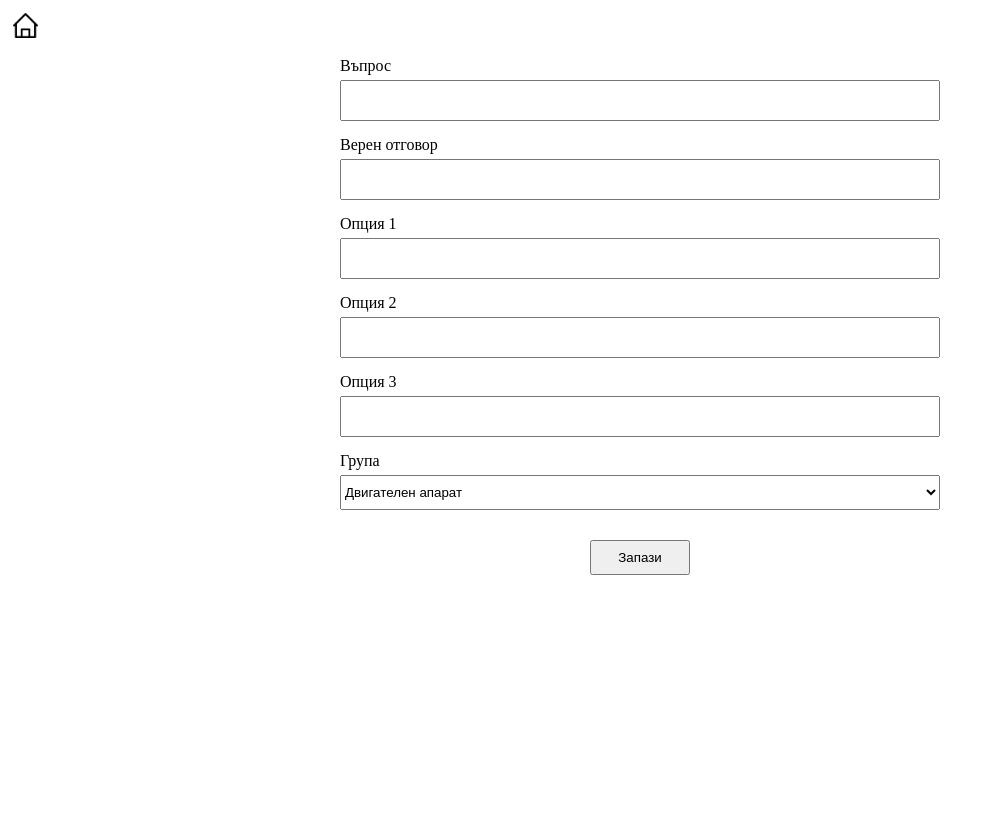
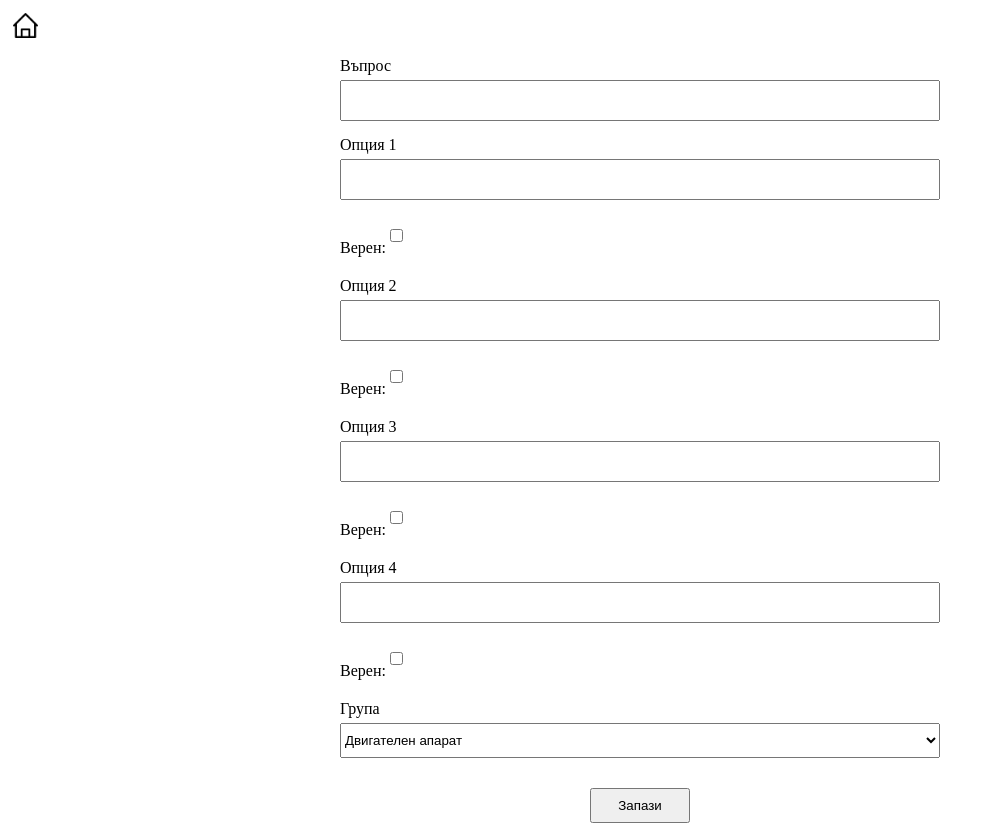
Before and after one commit to axiomatic-aardvark/questions-ts, a React (Create React App) app: page /add-question-anatomy in a window 1280 px wide. Shown: the whole page, without its empty margins (0-990 px from the left). Before the commit the page ends 800 px from the top, so only its background shows below. Built offline with nearby package versions, Linux system fonts and the light colour scheme.

Commit message:
Start adding option for isTrue

```diff
--- a/src/components/AddQuestionAnatomy.tsx
+++ b/src/components/AddQuestionAnatomy.tsx
@@ -12,6 +12,30 @@ const axios = require("axios");
 const AddQuestionAnatomy = () => {
     const { control, handleSubmit, reset, setFocus } = useForm();
     const [kind, setKind] = useState("Fiziologiq");
+    const [correctAnswers, setCorrectAnswers] = useState("");
+
+    const [isOptionOneTrue, setIsOptionOneTrue] = useState(false);
+    const [isOptionTwoTrue, setIsOptionTwoTrue] = useState(false);
+    const [isOptionThreeTrue, setIsOptionThreeTrue] = useState(false);
+    const [isOptionFourTrue, setIsOptionFourTrue] = useState(false);
+
+    function toggleTrue(optionNum: number) {
+        switch(optionNum) {
+            case 1:
+                setIsOptionOneTrue(!isOptionOneTrue);
+                break;
+            case 2:
+                setIsOptionTwoTrue(!isOptionTwoTrue);
+                break;
+            case 3:
+                setIsOptionThreeTrue(!isOptionThreeTrue);
+                break;
+            case 4:
+                setIsOptionFourTrue(!isOptionFourTrue);
+                break;
+        }
+    }
+
 
     const changeKind = (e: any) => {
         setKind(e.target.value);
@@ -21,17 +45,17 @@ const AddQuestionAnatomy = () => {
         console.log(JSON.stringify(data));
 
         let label = data["label"];
-        let correctAnswer = data["correctAnswer"];
         let optionOne = data["optionOne"];
         let optionTwo = data["optionTwo"];
         let optionThree = data["optionThree"];
+        let optionFour = data["optionFour"];
 
         if (
             label === undefined ||
             optionOne === undefined ||
             optionTwo === undefined ||
             optionThree === undefined ||
-            correctAnswer === undefined
+            optionFour === undefined
         ) {
             toast.error("Моля попълнете всички полета", {
                 position: "top-right",
@@ -51,12 +75,12 @@ const AddQuestionAnatomy = () => {
                 "https://mysterious-garden-19556.herokuapp.com/https://www.questions-server.xyz/questions",
                 {
                     label,
-                    option_one: correctAnswer,
-                    option_two: optionOne,
-                    option_three: optionTwo,
-                    option_four: optionThree,
-                    correct_answer: correctAnswer,
                     kind: kind,
+                    option_one: optionOne,
+                    option_two: optionTwo,
+                    option_three: optionThree,
+                    option_four: optionFour,
+                    correct_answers: correctAnswers,
                 }
             )
             .then(function (response: any) {
@@ -90,6 +114,7 @@ const AddQuestionAnatomy = () => {
             });
     };
 
+    // @ts-ignore
     return (
         <>
             <Back />
@@ -101,13 +126,6 @@ const AddQuestionAnatomy = () => {
                         name="label"
                         control={control}
                     />
-                    <label>Верен отговор</label>
-                    <Controller
-                        render={({ field }) => <AntdInput {...field} />}
-                        name="correctAnswer"
-                        control={control}
-                        defaultValue=""
-                    />
                     <label>Опция 1</label>
                     <Controller
                         render={({ field }) => <AntdInput {...field} />}
@@ -115,6 +133,14 @@ const AddQuestionAnatomy = () => {
                         control={control}
                         defaultValue=""
                     />
+                    <label>
+                        Верен:
+                        <input
+                            name="isGoing"
+                            type="checkbox"
+                            checked={isOptionOneTrue}
+                            onChange={() => toggleTrue(1)} />
+                    </label>
                     <label>Опция 2</label>
                     <Controller
                         render={({ field }) => <AntdInput {...field} />}
@@ -122,6 +148,14 @@ const AddQuestionAnatomy = () => {
                         control={control}
                         defaultValue=""
                     />
+                    <label>
+                        Верен:
+                        <input
+                            name="isGoing"
+                            type="checkbox"
+                            checked={isOptionTwoTrue}
+                            onChange={() => toggleTrue(2)} />
+                    </label>
                     <label>Опция 3</label>
                     <Controller
                         render={({ field }) => <AntdInput {...field} />}
@@ -129,6 +163,29 @@ const AddQuestionAnatomy = () => {
                         control={control}
                         defaultValue=""
                     />
+                    <label>
+                        Верен:
+                        <input
+                            name="isGoing"
+                            type="checkbox"
+                            checked={isOptionThreeTrue}
+                            onChange={() => toggleTrue(3)} />
+                    </label>
+                    <label>Опция 4</label>
+                    <Controller
+                        render={({ field }) => <AntdInput {...field} />}
+                        name="optionFour"
+                        control={control}
+                        defaultValue=""
+                    />
+                    <label>
+                        Верен:
+                        <input
+                            name="isGoing"
+                            type="checkbox"
+                            checked={isOptionFourTrue}
+                            onChange={() => toggleTrue(4)} />
+                    </label>
                     <label>Група</label>
                     <select className="select-css" onChange={changeKind} value={kind}>
                         <option value="dvigatelen">Двигателен апарат</option>
```
